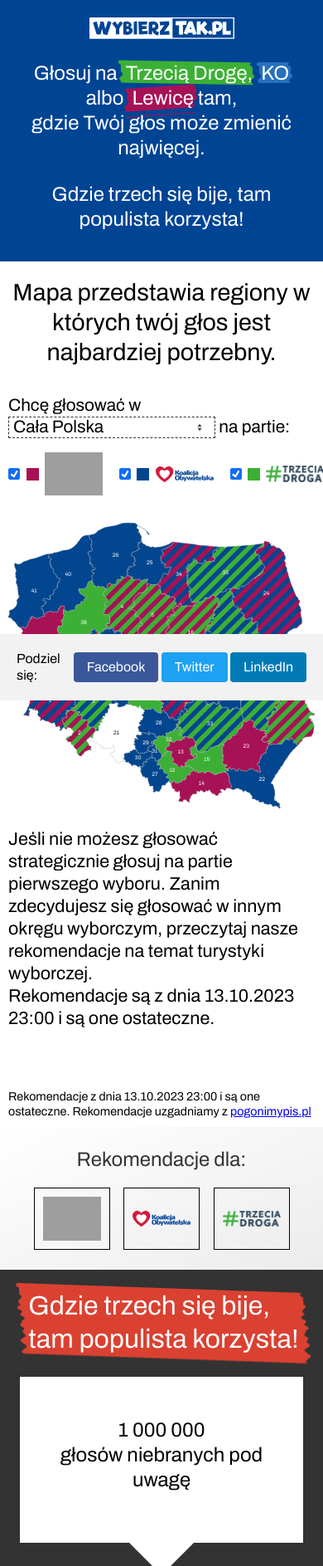
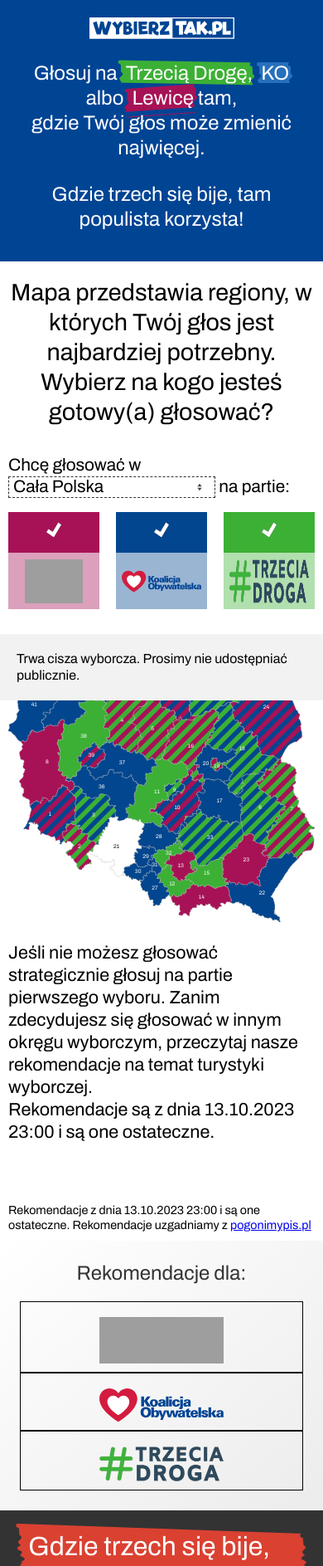
Before and after one commit to ptrstpp950/wybieramTakMapa, a PHP site: page / in a window 390 px wide. Shown: the top 1887 px of the page at 83% size. Run offline with PHP 8.4, Linux system fonts and the light colour scheme; grey boxes are pictures that could not be loaded.

Commit message:
feat: checkboxes reworked and text changes

```diff
--- a/index.html
+++ b/index.html
@@ -87,7 +87,7 @@
 
         <section id="actual-map">
             <h5 id="map" class="beforeMap">
-                Mapa przedstawia regiony w których twój głos jest najbardziej potrzebny.
+                Mapa przedstawia regiony, w których Twój głos jest najbardziej potrzebny.<br/> Wybierz na kogo jesteś gotowy(a) głosować?
             </h5>
             <div class="parent-element">
                 <div class="left-column">
@@ -103,32 +103,20 @@
                     </h5>
                     <div class="pickerContainer">
                         <div id="lewicaPicker">
-                            <input id="lewicaCheckbox" class="pickerCheckbox" type="checkbox" checked="" />
-                            <div class="lewica-bg legend-square"></div>
+                            <input id="lewicaCheckbox" class="lewica-bg pickerCheckbox" type="checkbox" checked="" />
+<!--                            <div class="lewica-bg legend-square"></div>-->
                             <img class="pickerLogo" src="img/lewica.svg" />
                         </div>
-                        <!--div class="fullRecomendation">
-                            <a href="pdf/Rekomendacje turystyki wyborczej Lewica 11.10.2023.pdf?v=20231011a"
-                                target="_blank">
-                                Aktualne rekomendacje dla Lewicy
-                            </a>
-                        </div-->
                         <div id="koPicker">
-                            <input id="koCheckbox" class="pickerCheckbox" type="checkbox" checked="" />
-                            <div class="ko-bg legend-square"></div>
+                            <input id="koCheckbox" class="ko-bg pickerCheckbox" type="checkbox" checked="" />
+<!--                            <div class="ko-bg legend-square"></div>-->
                             <img class="pickerLogo" src="img/ko.svg" />
                         </div>
-                        <!--div class="fullRecomendation">
-                            Aktualne rekomendacje KO - wkrótce
-                        </div-->
                         <div id="tdPicker">
-                            <input id="tdCheckbox" class="pickerCheckbox" type="checkbox" checked="" />
-                            <div class="td-bg legend-square"></div>
+                            <input id="tdCheckbox" class="td-bg pickerCheckbox" type="checkbox" checked="" />
+<!--                            <div class="td-bg legend-square"></div>-->
                             <img class="pickerLogo" src="img/td.png" />
                         </div>
-                        <!--div class="fullRecomendation">
-                            Aktualne rekomendacje TD - wkrótce
-                        </div-->
                     </div>
                 </div>
                 <div class="map right-column">
@@ -579,12 +567,11 @@
     </div>
 
     <script src="main.js?v=20231011a"></script>
-    <!--script src="page-ctrl.js"></script>
-    <script>
+    <script src="page-ctrl.js">
       window.onbeforeunload = function () {
         window.scrollTo(0, 0);
       }
-    </script-->
+    </script>
 </body>
 
 </html>
--- a/main.css
+++ b/main.css
@@ -106,18 +106,31 @@ input[type="checkbox"] {
 
     font: inherit;
     color: currentColor;
-    width: 1em;
-    height: 1em;
+    width: 2em;
+    height: 2em; /* overwritten by flex basis anyway */
     border: 1px solid currentColor;
     border-radius: 2px;
 
     display: grid;
     place-content: center;
+    margin-right: 1em;
 }
 
 input[type="checkbox"]:checked {
     background-color: var(--form-control-background);
     border: 1px solid var(--form-control-background);
+}
+input.lewica-bg[type="checkbox"]:checked {
+    border: 1px solid var(--lewica-color);
+    background-color: var(--lewica-color);
+}
+input.ko-bg[type="checkbox"]:checked {
+    border: 1px solid var(--ko-color);
+    background-color: var(--ko-color);
+}
+input.td-bg[type="checkbox"]:checked {
+    border: 1px solid var(--td-color);
+    background-color: var(--td-color);
 }
 
 input[type="checkbox"]::before {
@@ -135,6 +148,106 @@ input[type="checkbox"]::before {
 
 input[type="checkbox"]:checked::before {
     transform: scale(1);
+}
+#lewicaPicker,
+#koPicker,
+#tdPicker {
+    position: relative;
+}
+
+#lewicaPicker input[type="checkbox"]::after,
+#koPicker input[type="checkbox"]::after,
+#tdPicker input[type="checkbox"]::after {
+    content: '';
+    height: 100%;
+    width: 100%;
+    position: absolute;
+    top: 0;
+    left: 0;
+    right: 0;
+    bottom: 0;
+    z-index: -1;
+}
+
+.pickerContainer .pickerLogo {
+    width: auto;
+    height: 100%;
+    max-width: 100%;
+}
+@media (max-width: 899px) {
+    input[type="checkbox"]::before {
+        width: 1.25em;
+        height: 1.25em;
+    }
+    input[type="checkbox"] {
+        margin: 0;
+    }
+    .pickerContainer > div {
+        justify-content: space-between;
+        width: 33%;
+    }
+    .pickerLogo {
+        width: 100%;
+        height: auto;
+        max-height: 60px;
+        margin-top: 0.5em;
+        padding-top: 0.5em;
+    }
+
+    .pickerContainer > div > input[type="checkbox"]::after {
+        background: linear-gradient(180deg, var(--color) 0%, var(--color) 42%, var(--color-faded) 42%, var(--color-faded) 100%);
+    }
+}
+
+input[type="checkbox"]::after {
+    --color: #8e8e8e;
+    --color-faded: #d2d2d2;
+    background: linear-gradient(90deg, var(--color) 0%, var(--color) 22%, var(--color-faded) 22%, var(--color-faded) 100%);
+}
+#lewicaPicker input[type="checkbox"]:checked::after {
+    --color: var(--lewica-color);
+    --color-faded: rgb(167, 18, 86, 40%);
+}
+#koPicker input[type="checkbox"]:checked::after {
+    --color: var(--ko-color);
+    --color-faded: rgb(2, 70, 143, 40%);
+}
+#tdPicker input[type="checkbox"]:checked::after {
+    --color: var(--td-color);
+    --color-faded: rgb(60, 176, 53, 40%);
+}
+
+
+.pickerContainer {
+    display: flex;
+    flex-direction: column;
+    gap: 30px;
+}
+
+.pickerContainer > div {
+    font-size: 1.5em;
+    font-weight: bold;
+    display: flex;
+    align-items: center;
+    flex-direction: row;
+    gap: 0.5em;
+    height: 3em;
+    padding: 0.5em;
+    cursor: pointer;
+}
+
+.pickerCheckbox {
+    flex-grow: 0;
+    flex-shrink: 0;
+    flex-basis: 2em;
+}
+
+.pickerCheckbox:not(:checked)~.pickerLogo {
+    -webkit-filter: grayscale(100%);
+    -moz-filter: grayscale(100%);
+    -o-filter: grayscale(100%);
+    -ms-filter: grayscale(100%);
+    filter: grayscale(100%);
 }
 
 html,
@@ -302,39 +415,6 @@ section#actual-map, section.recommendations, section.bottom-info{
 
 
 
-.pickerContainer {
-    display: flex;
-    flex-direction: column;
-    gap: 30px;
-}
-
-.pickerContainer div {
-    font-size: 1.5em;
-    font-weight: bold;
-    display: flex;
-    align-items: center;
-    flex-direction: row;
-    gap: 0.5em;
-}
-
-.pickerCheckbox {
-    flex-grow: 0;
-    flex-shrink: 0;
-    flex-basis: 1em;
-}
-
-.pickerLogo {
-    width: 150px;
-}
-
-.pickerCheckbox:not(:checked)~.pickerLogo {
-    -webkit-filter: grayscale(100%);
-    -moz-filter: grayscale(100%);
-    -o-filter: grayscale(100%);
-    -ms-filter: grayscale(100%);
-    filter: grayscale(100%);
-}
-
 h1 {
     display: flex;
     flex-wrap: wrap;
@@ -454,11 +534,15 @@ section#detailed-recommendations .parties a {
 }
 section#detailed-recommendations .parties a img {
     transition: ease-in-out 100ms;
+    width: 150px;
 }
 section#detailed-recommendations .parties a:hover img {
     transform: scale(1.1);
 }
 @media (max-width: 899px) {
+    section#detailed-recommendations .parties {
+        flex-direction: column;
+    }
     section#votes-vs-mandates h1,
     section#voting h1 {
         font-size: 4em;
@@ -781,6 +865,7 @@ svg.map path:hover {
 
     .pickerContainer {
         flex-direction: row;
+        justify-content: center;
         gap: 20px;
     }
     .pickerContainer .legend-square {
@@ -788,12 +873,10 @@ svg.map path:hover {
         height: 15px;
     }
 
-    .pickerContainer div {
+    .pickerContainer > div {
         font-size: 1em;
-    }
-
-    .pickerLogo {
-        width: 70px;
+        flex-direction: column;
+        height: auto;
     }
 
     /* Change the flex direction to column */
--- a/page-ctrl.js
+++ b/page-ctrl.js
@@ -6,9 +6,9 @@ document.querySelectorAll('#share-popup-backdrop, .share-popup.content .close').
   })
 })
 
-window.openSocialPopup = () => {
-  /*document.querySelectorAll('.share-popup')
-    .forEach(el2 => el2.style.display = 'flex');*/
+const openSocialPopup = () => {
+  document.querySelectorAll('.share-popup')
+    .forEach(el2 => el2.style.display = 'flex');
 }
 
 let seenPopup = localStorage.getItem('seenPopup') ?? true;
@@ -16,7 +16,7 @@ const observer = new IntersectionObserver(entries => {
   if(entries[0].isIntersecting  && !isSilenced && !seenPopup && window.scrollY > 0) {
     seenPopup = true;
     setTimeout(() => {
-      //window.openSocialPopup()
+      openSocialPopup()
     }, 1000);
   }
 }, {
@@ -30,7 +30,7 @@ document.querySelectorAll('#svgMap > a > path').forEach(path => {
     if(!seenPopup && !isSilenced) {
       seenPopup = true;
       setTimeout(()=> {
-        //window.openSocialPopup();
+        openSocialPopup();
       }, 3000);
     }
   })
@@ -44,11 +44,11 @@ function hideShare() {
   document.querySelector('.silence').style.display = 'flex';
 }
 function showShare() {
-  //window.location.reload();
+  window.location.reload();
 }
 const start = new Date('2023-10-13T23:59:59+02:00');
 const end = new Date('2023-10-15T21:00:00+02:00');
-let isSilenced = true;
+let isSilenced = false;
 if(Date.now() <= +end) {
   let intervalId = setInterval(() => {
     if(Date.now() > +start && Date.now() <= +end) {
```
